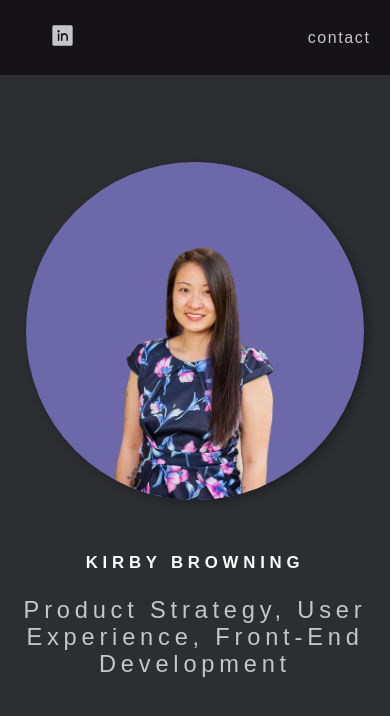
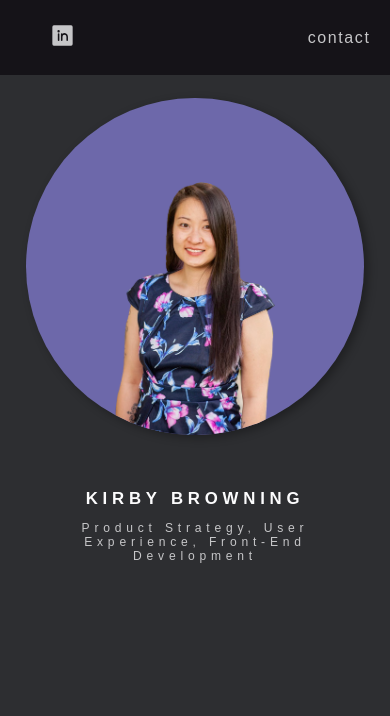
Before and after one commit to kbrowning718/portfolio, a React (Create React App) app: page / in a window 390 px wide. Shown: the top 716 px of the page. Built offline with nearby package versions, Linux system fonts and the light colour scheme; some icons are missing.

Commit message:
clean up of existing work + updated some responsive design stuff

```diff
--- a/src/components/Hero/Hero.css
+++ b/src/components/Hero/Hero.css
@@ -24,3 +24,21 @@
   padding: 0px 5%;
   width: 100%;
 }
+
+
+@media screen and (max-width: 850px) {
+  .hero-img-container {
+    margin-top: 30%;
+   }
+
+   .text-wrapper {
+    margin-top: 0;
+   }
+  }
+
+@media screen and (max-width: 600px) {
+ .hero-img-container {
+   margin-top: 50%;
+  }
+
+}
--- a/src/components/HeroHeadings/HeroHeadings.css
+++ b/src/components/HeroHeadings/HeroHeadings.css
@@ -19,8 +19,8 @@
   @media screen and (max-width: 830px) {
 
   .text-wrapper {
+    width: 90%;
     text-align: center;
-    width: 75%;
   }
 
   .hero-header {
@@ -30,11 +30,23 @@
   .hero-subhead {
     font-size: 2.8vh;
   }
+
 }
 
+
 @media screen and (max-width: 600px) {
-  .text-wrapper {
-    width: unset;
+.text-wrapper {
+
+}
+
+  .hero-header {
+    font-size: 4.3vw;
+  }
+
+  .hero-subhead {
+    font-size: 3.1vw;
+    font-weight: lighter;
+
   }
 
 
--- a/src/components/Navigation/Navigation.css
+++ b/src/components/Navigation/Navigation.css
@@ -92,35 +92,41 @@ color:#FECD6A;
   display: flex;
   z-index: 100;
   position: absolute;
-  bottom: 0;
-  right: 2%;
+  bottom: 5%;
 }
 
 .mobile-scroll-icon-container {
   display: flex;
-  flex-direction: column-reverse;
-  justify-content: center;
+  justify-content: space-around;
   align-items: center;
+  width: 100%;
 }
 
 
 .mobile-nav-menu {
 transition: all 1s ease-in-out;
  display: flex;
- gap: 1em;
+ gap: 25px;
  opacity: 1;
+ z-index: 300;
+ border-radius: 5px;
 }
 
+.mobile-nav-menu > .nav-link {
+  background-color: rgba(152, 143, 251, .5);
+  border-radius: 5px;
+  padding: 10px;
+}
 .hide {
 opacity: 0;
 }
 
 .iconify.mobile-scroll-icon {
   display: none;
-  width: 25%;
-  height: 25%;
+  width: 35px;
+  height:35px;
   color: #C6C6C8;
-  padding: 10px;
+  padding: 5px;
   border-radius: 50%;
   animation-name: bounce;
   -moz-animation-name: bounce;
@@ -138,16 +144,33 @@ opacity: 0;
 
 .iconify.mobile-scroll-icon:hover {
   color:rgba(152, 143, 251, .60);
+ }
 
-
-
- }
 
 @media screen and (max-width: 830px) {
   .mobile-nav-wrapper {
-    right: unset;
-    justify-content: center;
+   display: flex;
+   width: 100%;
+   align-items: center;
+
   }
+
+  .mobile-nav-wrapper {
+    display: flex;
+    justify-content: space-between;
+  }
+
+
+  .hover-underline-animation:hover {
+    color:rgba(152, 143, 251, .60);
+    cursor: pointer;
+  }
+
+  .hover-underline-animation:hover:after {
+   display: none;
+
+  }
+
 }
 
 
@@ -155,8 +178,10 @@ opacity: 0;
 @media screen and (max-width: 570px) {
 .nav-link-wrapper {
 display:none;
+}
 
-}
+
+
 .contact-nav-container {
   width: 100%;
   margin: 0px 5%;
--- a/src/containers/Home/Home.css
+++ b/src/containers/Home/Home.css
@@ -50,6 +50,18 @@
   .hero-img-container {
   flex-direction: column;
     width: unset;
+    margin-top: 50%;
+  }
+
+  .text-wrapper {
+    width: unset;
+    margin-top: 15%;
+    text-align: center;
+
+  }
+
+  #hero1 > div.text-wrapper {
+    margin-top: 0;
   }
 
   .header-img-container {
@@ -59,10 +71,7 @@
   }
 
   #hero1 {
-    justify-content: center;
+    justify-content: right;
     flex-direction: column-reverse;
   }
-
-
-
 }
```
